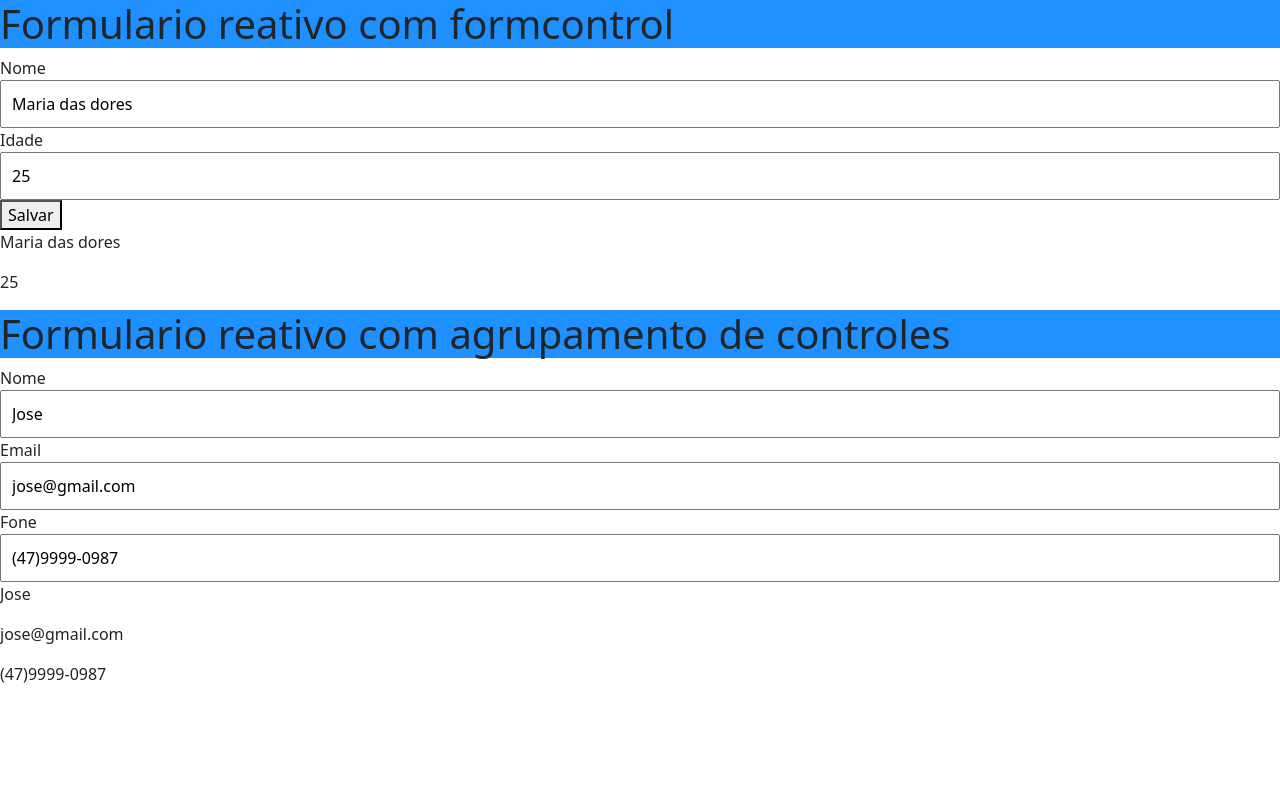
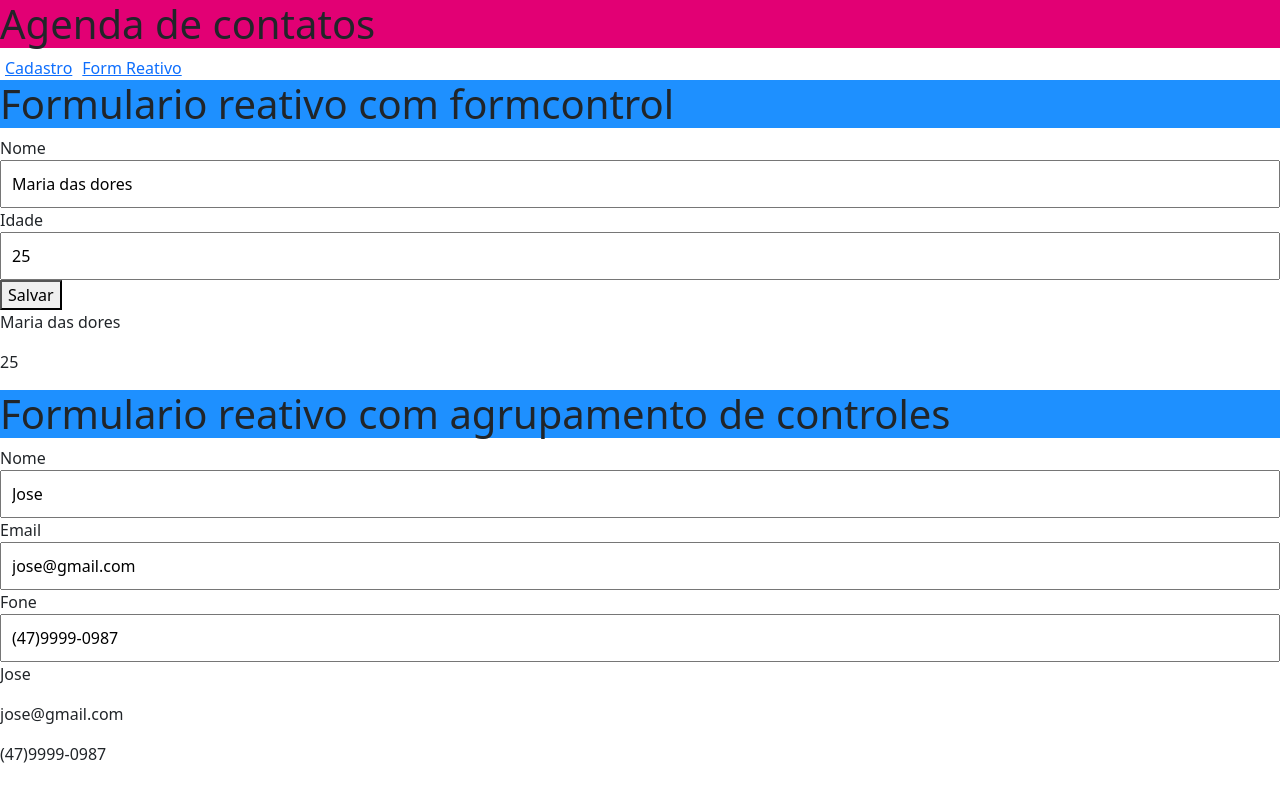
Before and after one commit to instrutorvilson/tsy-angular, an Angular app: page /formreativo in a window 1280 px wide. Before the commit this address led to /. Built offline with nearby package versions, Linux system fonts and the light colour scheme.

Commit message:
Adicionado rotas

```diff
--- a/src/app/app-routing.module.ts
+++ b/src/app/app-routing.module.ts
@@ -1,7 +1,18 @@
 import { NgModule } from '@angular/core';
 import { RouterModule, Routes } from '@angular/router';
+import { CadastroComponent } from './cadastro/cadastro.component';
+import { FormReativoComponent } from './form-reativo/form-reativo.component';
 
-const routes: Routes = [];
+const routes: Routes = [
+  {
+    path: 'cadastro',
+    component: CadastroComponent
+  },
+  {
+    path:'formreativo',
+    component: FormReativoComponent
+  }
+];
 
 @NgModule({
   imports: [RouterModule.forRoot(routes)],
--- a/src/app/app.component.css
+++ b/src/app/app.component.css
@@ -1,3 +1,7 @@
 h1{
     background-color: var(--red);
 }
+
+a{
+    margin: 5px;
+}
--- a/src/app/app.component.html
+++ b/src/app/app.component.html
@@ -1,19 +1,8 @@
-<!--
-<h1>interpolação</h1>
-<p>{{ title }}</p>
-<p>Nome: {{ nome }}</p>
-
-<h1>Property bind</h1>
-<label for="nome">Nome</label>
-<input type="text" name="" id="nome" [value]="nome" />
-
-<h1>Event bind</h1>
-<button (click)="trocarNome()" >Clique aqui</button>
-
- <h1>Two-way databind</h1>
- <label for="idnome"></label>
- <input type="text" [(ngModel)]="nome" id="idnome" />
- <label for="ididade">Idade</label>
- <input type="number" [(ngModel)]="idade" />
- -->
- <app-form-reativo></app-form-reativo>
+<h1>Agenda de contatos</h1>
+<nav>
+    <a routerLink="cadastro">Cadastro</a>
+    <a routerLink="formreativo">Form Reativo</a>
+</nav>
+<div>
+    <router-outlet></router-outlet>
+</div>
--- a/src/app/form-reativo/form-reativo.component.ts
+++ b/src/app/form-reativo/form-reativo.component.ts
@@ -14,6 +14,8 @@ export class FormReativoComponent {
       fone: new FormControl('(47)9999-0987')
     })
 
+
+
     //formcontrol
     nome = new FormControl('Maria das dores')
     idade = new FormControl(25)
```
